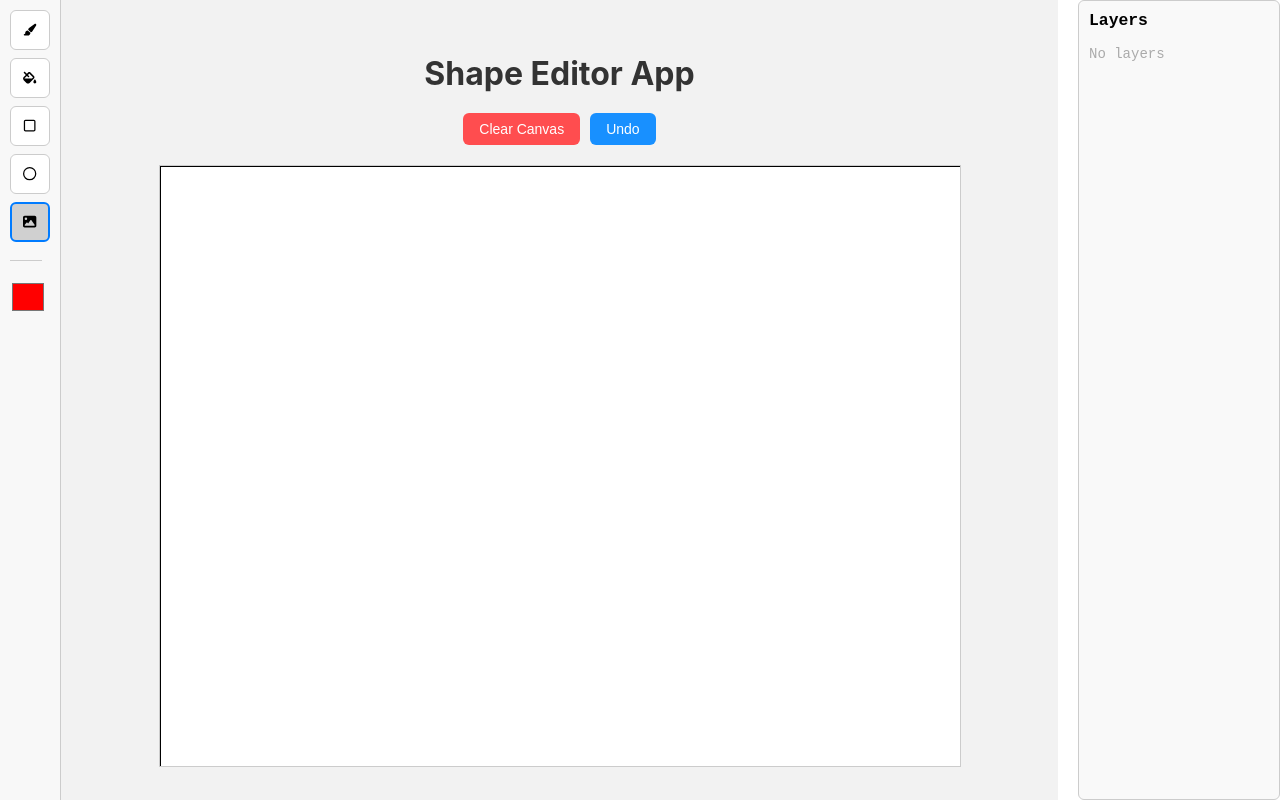
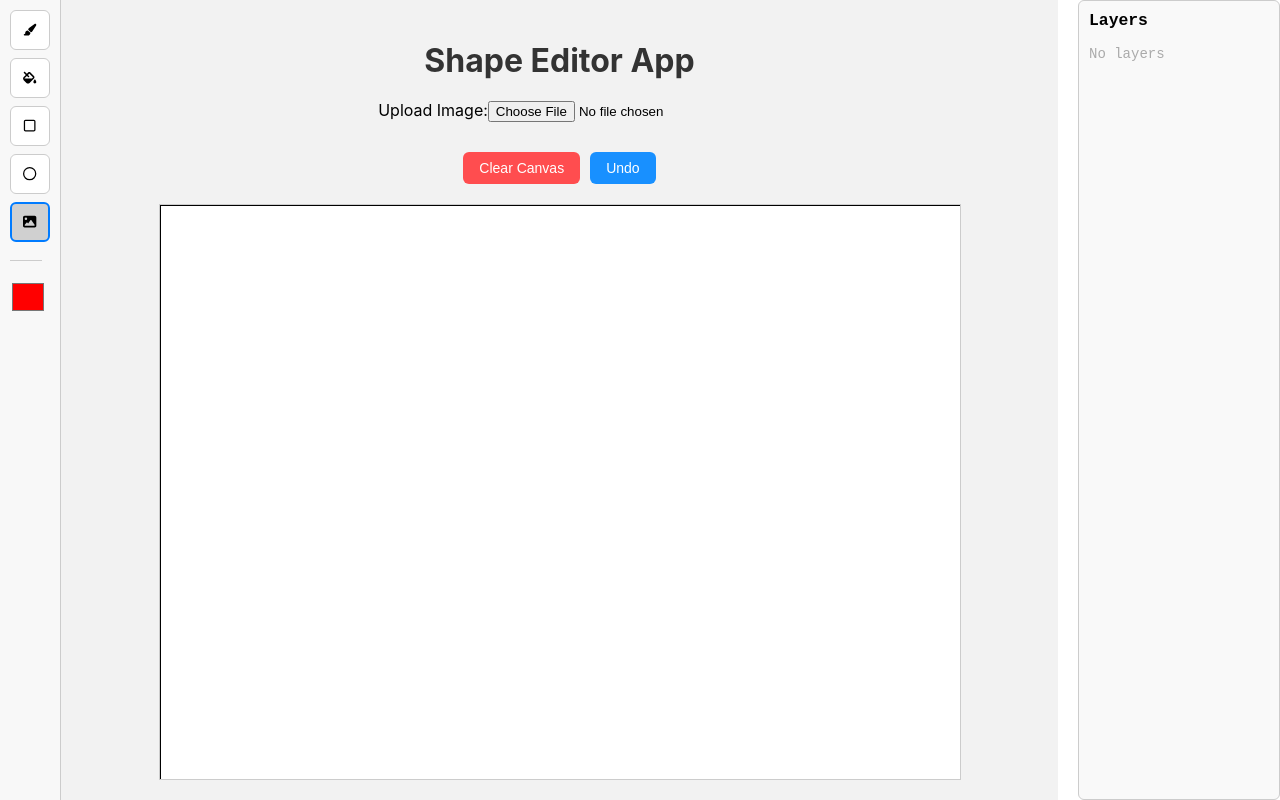
Before and after one commit to Shewn/ShapeEditorApp, a React (Create React App) app: page / in a window 1280 px wide. Both pictures are taken after a click on the button 30 px from the left and 222 px from the top of the page. Built offline with nearby package versions, Linux system fonts and the light colour scheme.

Commit message:
fix: Fix various bug
1. Fix user not able to unselect tools
2. Fix Image upload not working properly

```diff
--- a/src/app/components/shapeCanvas.tsx
+++ b/src/app/components/shapeCanvas.tsx
@@ -18,13 +18,6 @@ const ShapeEditorCanvas: React.FC = observer(() => {
     if (!ctx) return;
 
     ctx.clearRect(0, 0, canvas.width, canvas.height);
-
-    shapeStore.shapes.forEach((shape) => {
-      if (shape.type === "fill") {
-        ctx.fillStyle = shape.color;
-        ctx.fillRect(0, 0, canvas.width, canvas.height);
-      }
-    });
 
     shapeStore.shapes.forEach((shape) => {
       ctx.beginPath();
@@ -61,6 +54,9 @@ const ShapeEditorCanvas: React.FC = observer(() => {
           }
           ctx.stroke();
         }
+      } else if (shape.type === "fill") {
+        ctx.fillStyle = shape.color;
+        ctx.fillRect(0, 0, canvas.width, canvas.height);
       }
       ctx.closePath();
     });
@@ -77,6 +73,7 @@ const ShapeEditorCanvas: React.FC = observer(() => {
   };
 
   const handleClick = (e: React.MouseEvent<HTMLCanvasElement, MouseEvent>) => {
+    if (!shapeStore.selectedShapeType) return;
     if (shapeStore.selectedShapeType !== "brush") {
       const { x, y } = getMousePos(e);
       shapeStore.addShapeAt(x, y);
@@ -124,7 +121,10 @@ const ShapeEditorCanvas: React.FC = observer(() => {
         ref={canvasRef}
         width={800}
         height={600}
-        style={{ border: "1px solid black", cursor: "crosshair" }}
+        style={{
+          border: "1px solid black",
+          cursor: shapeStore.selectedShapeType ? "crosshair" : "default",
+        }}
         onClick={handleClick}
         onMouseDown={handleMouseDown}
         onMouseMove={handleMouseMove}
--- a/src/app/components/shapeControl.tsx
+++ b/src/app/components/shapeControl.tsx
@@ -1,9 +1,48 @@
-import React from "react";
+import React, { ChangeEvent } from "react";
 import { observer } from "mobx-react-lite";
 import { shapeStore } from "../stores/store";
 
 const ShapeControls: React.FC = observer(() => {
+  const handleImageUpload = (e: ChangeEvent<HTMLInputElement>) => {
+    const file = e.target.files?.[0];
+    if (!file) return;
+
+    const img = new Image();
+    const reader = new FileReader();
+
+    reader.onload = (event) => {
+      img.src = event.target?.result as string;
+      img.onload = () => {
+        shapeStore.setUploadedImage(img);
+      };
+    };
+
+    reader.readAsDataURL(file);
+  };
   return (
+    <div>
+      {shapeStore.selectedShapeType === "image" && (
+        <div
+          style={{
+            display: "flex",
+            gap: 10,
+            marginInline: "auto",
+            marginBottom: 20,
+            justifyContent: "center",
+          }}
+        >
+          <div style={{ marginBottom: 10 }}>
+            <label>
+              Upload Image:
+              <input
+                type="file"
+                accept="image/*"
+                onChange={handleImageUpload}
+              />
+            </label>
+          </div>
+        </div>
+      )}
       <div
         style={{
           display: "flex",
@@ -44,6 +83,7 @@ const ShapeControls: React.FC = observer(() => {
           Undo
         </button>
       </div>
+    </div>
   );
 });
 
--- a/src/app/interfaces/shapes.ts
+++ b/src/app/interfaces/shapes.ts
@@ -1,4 +1,4 @@
-export type ShapeType = "rect" | "circle" | "image" | "brush" | "fill";
+export type ShapeType = "rect" | "circle" | "image" | "brush" | "fill" | null;
 
 export interface RectShape {
   id: number;
--- a/src/app/stores/store.ts
+++ b/src/app/stores/store.ts
@@ -4,7 +4,7 @@ import { Shape, ShapeType } from "../interfaces/shapes";
 class ShapeStore {
   shapes: Shape[] = [];
   nextId = 1;
-  selectedShapeType: ShapeType = "rect";
+  selectedShapeType: ShapeType = null;
   selectedColor: string = "#ff0000";
   uploadedImage: HTMLImageElement | null = null;
 
@@ -13,6 +13,11 @@ class ShapeStore {
   }
 
   setShapeType(type: ShapeType) {
+    if (this.selectedShapeType === type) {
+      this.selectedShapeType = null;
+      this.uploadedImage = null;
+      return;
+    }
     this.selectedShapeType = type;
   }
 
@@ -27,7 +32,8 @@ class ShapeStore {
   addShapeAt(x: number, y: number) {
     const id = this.nextId++;
 
-    if (this.selectedShapeType === "image" && this.uploadedImage) {
+    if (this.selectedShapeType === "image") {
+      if (!this.uploadedImage) return;
       this.shapes.push({
         id,
         type: "image",
```
Lines whose indentation alone changed are shown as unchanged.
